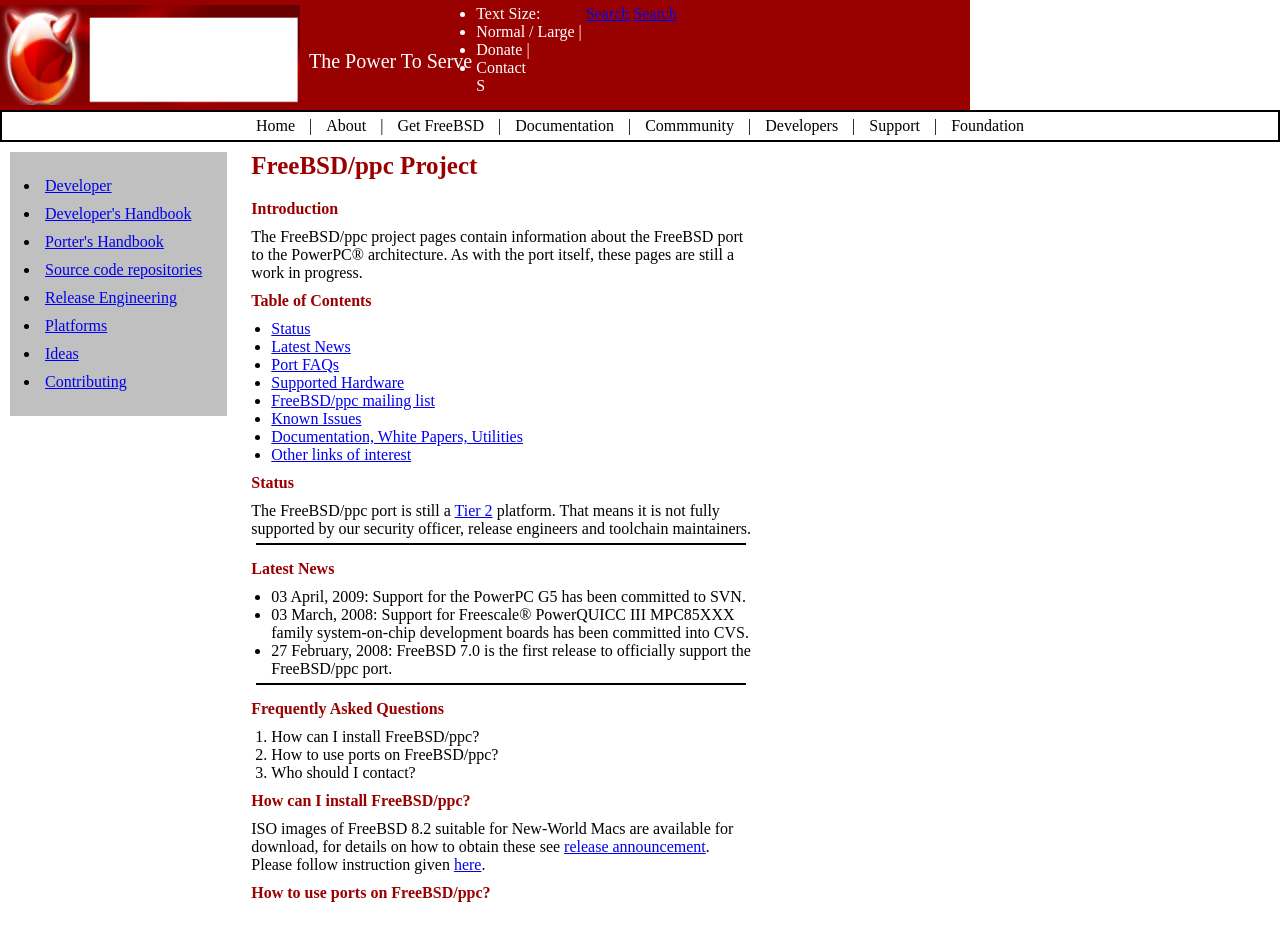
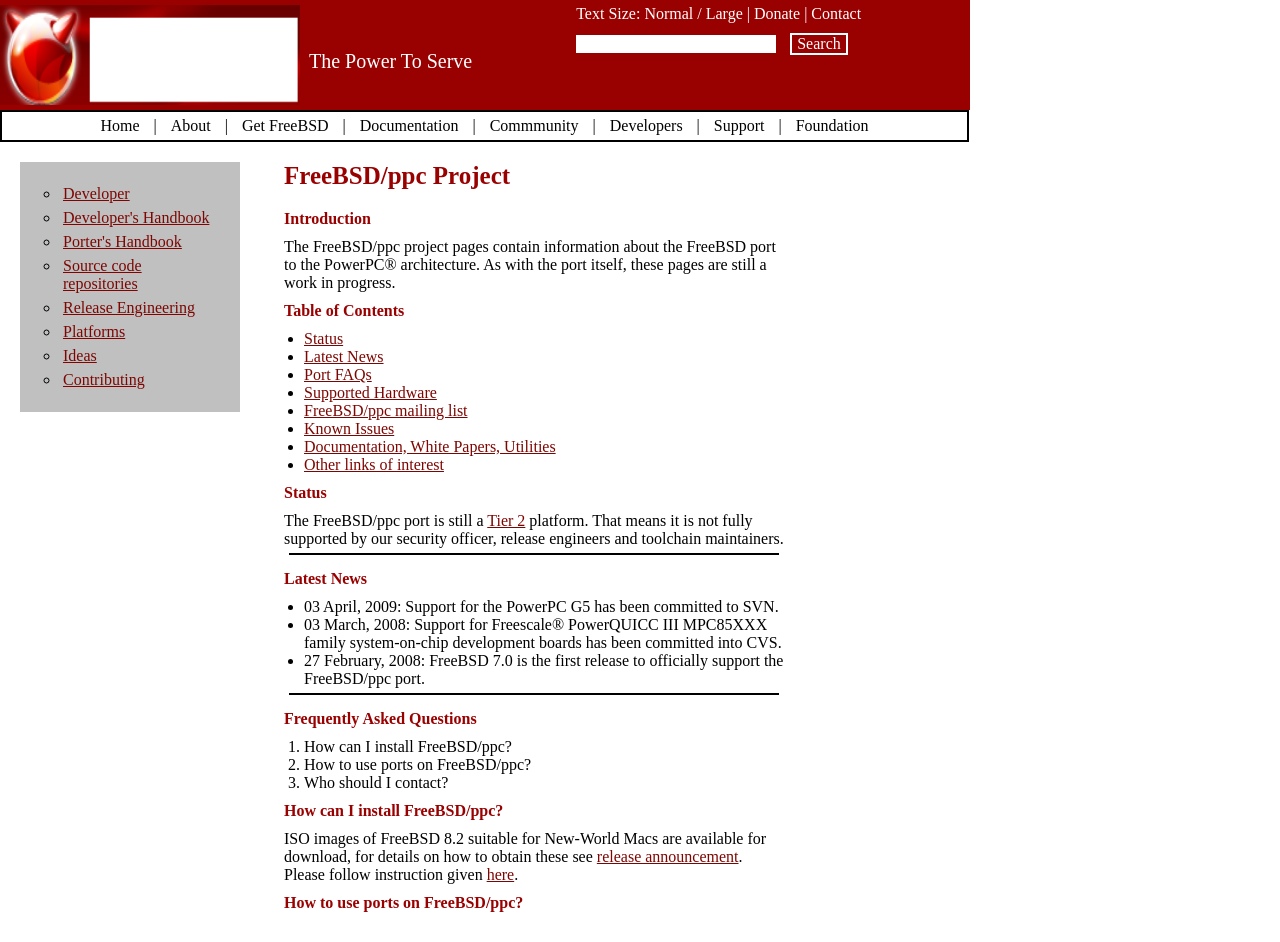
Before and after one commit to caseylarue/FreeBSD, a plain HTML site: page index.html in a window 1280 px wide. Drawn offline with Linux system fonts and the light colour scheme.

Commit message:
finishing touches

```diff
--- a/index.html
+++ b/index.html
@@ -13,13 +13,20 @@
 			<div id="header_right">
 				<ul>
 					<li>Text Size:</li>
-					<li>Normal / Large | </li>
-					<li>Donate | </li>
-					<li>Contact</li>S
+					<li>Normal</li>
+					<li>/</li>
+					<li>Large</li>
+					<li>|</li>
+					<li>Donate</li>
+					<li>|</li>
+					<li>Contact</li>
 				</ul>
-				<a href="#">Search</a>
-				<a href="#">Search</a>
+				<div id="search">
+					<input></input>
+					<button>Search</button>
+				</div>
 			</div>
+
 	</div>
 	<div id="navigation">
 		<ul>
@@ -54,7 +61,6 @@
 	</div>
 	<div id="main">
 		<p class="main-heading">FreeBSD/ppc Project</p>
-
 		<p class="paragraph-heading">Introduction</p>
 		<p>The FreeBSD/ppc project pages contain information about the FreeBSD port to the PowerPC&reg; architecture. As with the port itself, these pages are still a work in progress.</p>
 		<p class="paragraph-heading">Table of Contents</p>
--- a/main.css
+++ b/main.css
@@ -16,6 +16,10 @@
 	margin: 25px;
 }
 
+a {
+	color: #7D0602;
+}
+
 /**HEADER******************/
 
 #header {
@@ -25,45 +29,73 @@
 	width: 970px;
 }
 
+
 #header img {
+	margin-top: 5px;
 	display: inline-block;
-	vertical-align: top;
-	margin-top: 5px;
+	vertical-align: top
 }
 
 
 #header h1 {
-	display: inline-block;
-	vertical-align: top;
 	margin-top: 50px;
 	font-size: 20px;
 	margin-left: 5px;
+	display: inline-block;
+	vertical-align: top;
 }
+
+
 
 #header #header_right {
 	display: inline-block;
 	vertical-align: top;
+	margin-left: 80px;
+	margin-top: 5px;
+	height: 60px;
+	width: 400px;
 }
 
 #header ul {
+	margin-left: 20px;
 	display: inline-block;
 	vertical-align: top;
-	margin-top: 5px;
 }
 
-#header a {
+#header li {
 	display: inline-block;
 	vertical-align: top;
-	margin-top: 5px;
 }
 
+/*#header a {
+display: inline-block;
+	vertical-align: top;
+	margin-top: 5px;
+	width:70px;
+	text-align: center;
+	color: white;
+}*/
 
+#header_right #search {
+	display: inline-block;
+	margin-left: 20px;
+	padding-top: 10px;
+}
+
+#header_right #search button {
+	margin-left: 10px;
+	background-color:#990000;
+	padding: 0px 5px;
+	color: white;
+	border: 2px solid white;
+}
 
 
 /**NAVIGATiION*************/
 
 #navigation {
 	border: 2px solid black;
+	width: 965px;
 }
 
 #navigation ul {
@@ -81,34 +113,36 @@
 	padding: 0px;
 }
 
-/**MAIN and SIDE-BAR*************/
-
-#side-bar, #main {
-	display: inline-block;
-	vertical-align: top;
-	margin: 10px;
-}
-
 /**SIDE-BAR*************/
 
 #side-bar {
 	background-color: #C0C0C0;
 	padding: 10px;
-	padding-left: 20px;
+	display: inline-block;
+	vertical-align: top;
+	margin: 20px;
+	width: 200px;
 }
 
 #side-bar ul {
 	margin: 10px;
+/*	display: inline-block;*/
+	vertical-align: top;
+	padding-left: 20px;
+	list-style-type: circle;
 }
 
 #side-bar li {
-	padding: 5px;
+	padding: 3px;
 }
 
 /**MAIN*************/
 
 #main {
-	width: 500px
+	width: 500px;
+	display: inline-block;
+	vertical-align: top;
+	margin: 20px;
 }
 
 #main ul, ol {
```
Also changed, not shown: 1 other file.
